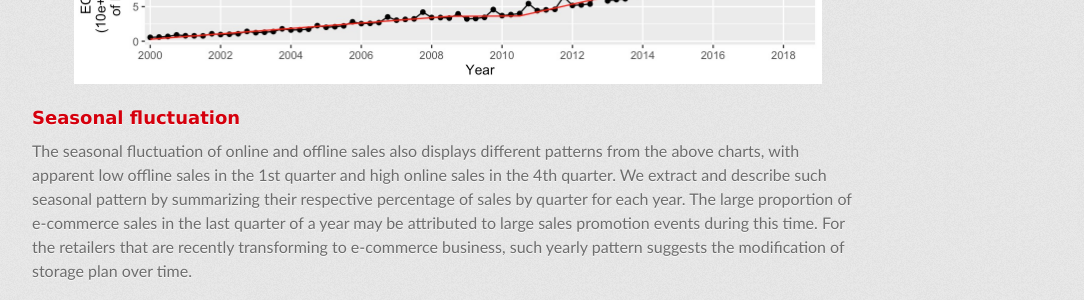
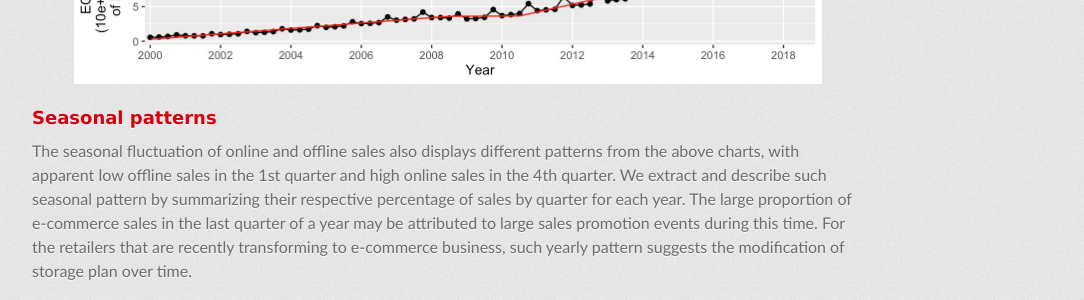
Before and after one commit to churchillcui/ads_retail, a Jekyll site: the page built from index.md, in a window 1280 px wide and 900 px high, scrolled down 7005 px. Shown: the part 153-453 px from the top of the window, without its empty margins (192-1276 px from the left). Built offline with Jekyll 4.4.1, drawn with Linux system fonts in a browser that asks for light colours; some web fonts are replaced.

Commit message:
final update

```diff
--- a/index.md
+++ b/index.md
@@ -98,7 +98,7 @@ The chart below describe the temporal trend of both online and offline sales in
 
 <img src="images/ecom_time.jpeg" alt="US retail sales over time" class = "ct" width = "90%">
 
-### Seasonal fluctuation
+### Seasonal patterns
 
 The seasonal fluctuation of online and offline sales also displays different patterns from the above charts, with apparent low offline sales in the 1st quarter and high online sales in the 4th quarter. We extract and describe such seasonal pattern by summarizing their respective percentage of sales by quarter for each year. The large proportion of e-commerce sales in the last quarter of a year may be attributed to large sales promotion events during this time. For the retailers that are recently transforming to e-commerce business, such yearly pattern suggests the modification of storage plan over time.
 
```
